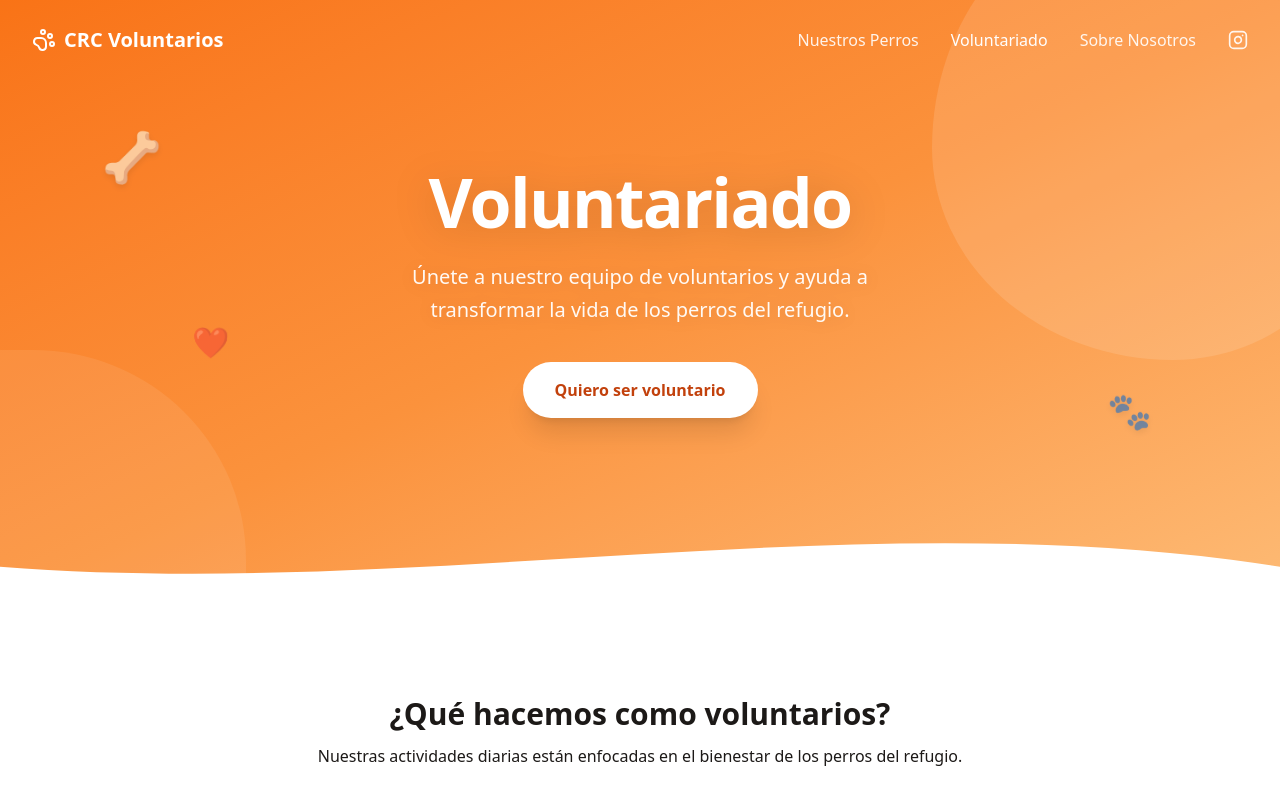
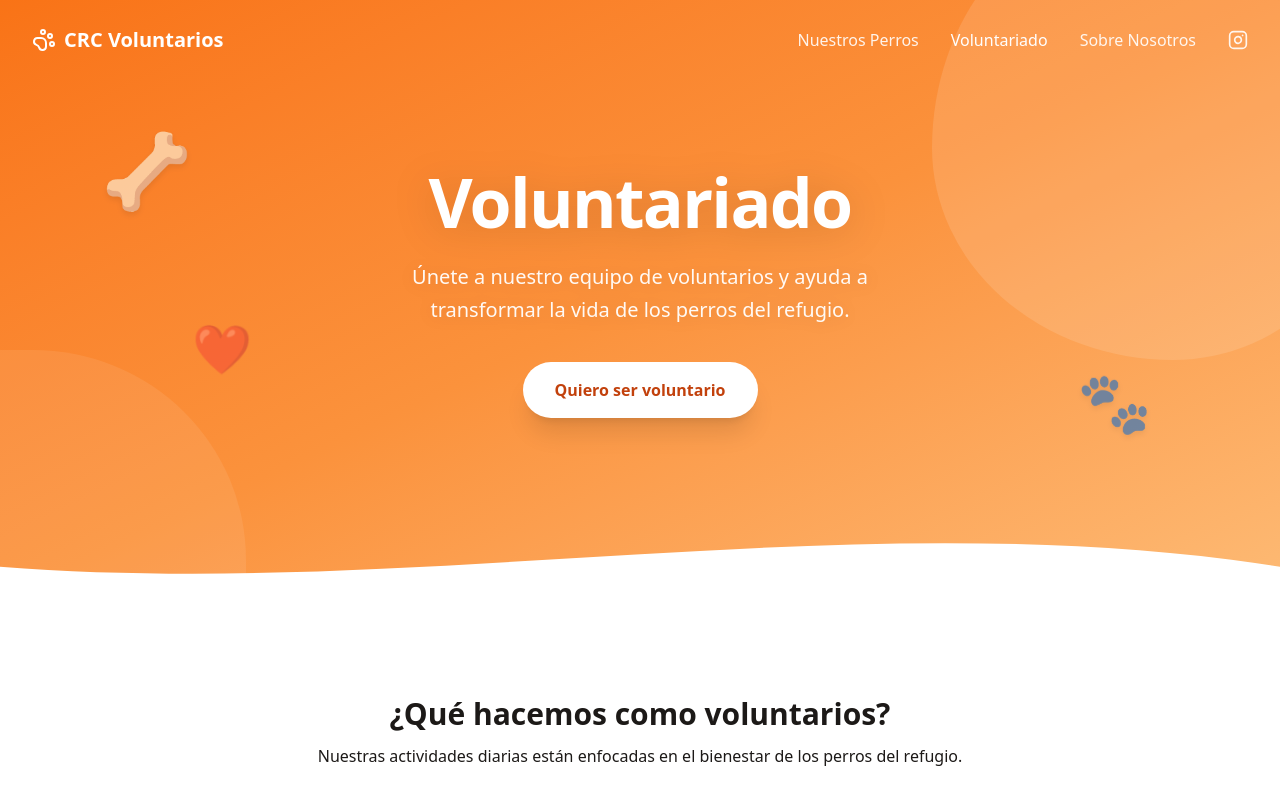
Before and after one commit to KorryKo/crc-voluntarios, a Next.js app: page /voluntariado in a window 1280 px wide. Shown: the top 800 px of the page. Built offline with nearby package versions, Linux system fonts and the light colour scheme.

Commit message:
enhance styles

```diff
--- a/components/DogCard.tsx
+++ b/components/DogCard.tsx
@@ -41,8 +41,8 @@ export default function DogCard({ dog }: { dog: Dog }) {
   const SexoIcon = sexo.icon;
 
   return (
-    <article className="overflow-hidden rounded-2xl border border-primary-300 bg-white shadow-sm transition-shadow hover:shadow-md">
-      <div className="relative aspect-square">
+    <article className="flex h-full flex-col overflow-hidden rounded-2xl border border-primary-300 bg-white shadow-sm transition-shadow hover:shadow-md">
+      <div className="relative aspect-3/4">
         <Image
           src={dog.foto}
           alt={`Foto de ${dog.nombre}`}
@@ -56,7 +56,7 @@ export default function DogCard({ dog }: { dog: Dog }) {
           {estado.label}
         </span>
       </div>
-      <div className="p-4">
+      <div className="flex flex-1 flex-col p-8">
         <div className="flex items-center gap-2">
           <h2 className="text-lg font-bold text-text-primary">{dog.nombre}</h2>
           <span className={`flex items-center gap-1 text-sm ${sexo.color}`}>
@@ -71,9 +71,19 @@ export default function DogCard({ dog }: { dog: Dog }) {
             {tamañoLabels[dog.tamaño]}
           </span>
         </p>
-        <p className="mt-2 text-sm text-text-secondary line-clamp-3">
+        <p className="mt-2 text-sm text-text-secondary">
           {dog.descripcion}
         </p>
+        <div className="mt-auto pt-4">
+          <a
+            href={`https://wa.me/56987997244?text=${encodeURIComponent(`Hola! Vi a ${dog.nombre} en la página de CRC Voluntarios y me gustaría saber más sobre este perrito para una posible adopción.`)}`}
+            target="_blank"
+            rel="noopener noreferrer"
+            className="block w-full rounded-full border-2 border-secondary-500 py-2 text-center text-sm font-semibold text-secondary-500 transition hover:bg-secondary-500 hover:text-white"
+          >
+            Preguntar por {dog.nombre}
+          </a>
+        </div>
       </div>
     </article>
   );
--- a/components/DogGrid.tsx
+++ b/components/DogGrid.tsx
@@ -3,7 +3,7 @@ import DogCard from "./DogCard";
 
 export default function DogGrid({ dogs }: { dogs: Dog[] }) {
   return (
-    <div className="grid grid-cols-1 gap-6 sm:grid-cols-2 lg:grid-cols-3">
+    <div className="grid auto-rows-fr grid-cols-1 gap-6 sm:grid-cols-2 lg:grid-cols-3">
       {dogs.map((dog) => (
         <DogCard key={dog.id} dog={dog} />
       ))}
--- a/components/HeroSection.tsx
+++ b/components/HeroSection.tsx
@@ -20,13 +20,13 @@ export default function HeroSection({
       <div className="absolute -bottom-[25%] -left-[12%] h-[400px] w-[400px] rounded-[30%_60%_70%_40%/50%_60%_30%_60%] bg-white/8 animate-[blob_10s_ease-in-out_infinite_reverse]" />
 
       {/* Floating elements */}
-      <div className="absolute left-[8%] top-[22%] text-5xl opacity-70 animate-[float_6s_ease-in-out_infinite] drop-shadow-md">
+      <div className="absolute left-[8%] top-[22%] text-5xl opacity-70 animate-[float_6s_ease-in-out_infinite] drop-shadow-md lg:text-7xl">
         🦴
       </div>
-      <div className="absolute bottom-[28%] right-[10%] text-4xl opacity-60 animate-[float_5s_ease-in-out_infinite_0.5s] drop-shadow-md">
+      <div className="absolute bottom-[28%] right-[10%] text-4xl opacity-60 animate-[float_5s_ease-in-out_infinite_0.5s] drop-shadow-md lg:text-6xl">
         🐾
       </div>
-      <div className="absolute left-[15%] top-[70%] sm:top-[55%] text-3xl opacity-50 animate-[float_7s_ease-in-out_infinite_1s]">
+      <div className="absolute left-[15%] top-[70%] sm:top-[55%] text-3xl opacity-50 animate-[float_7s_ease-in-out_infinite_1s] lg:text-5xl">
         ❤️
       </div>
 
```
Also changed, not shown: 1 other file (tests, documents, lock files or other folders).
